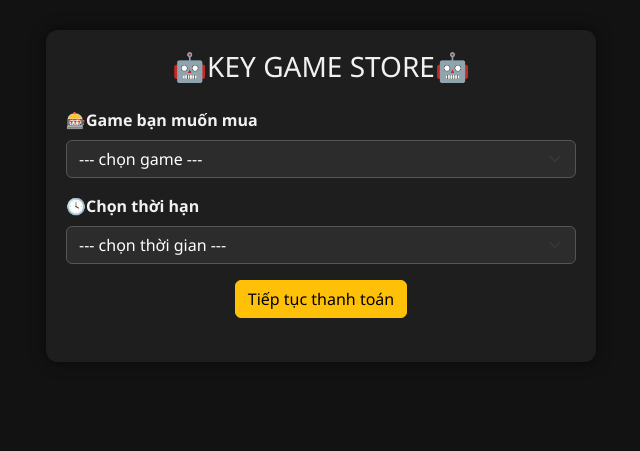
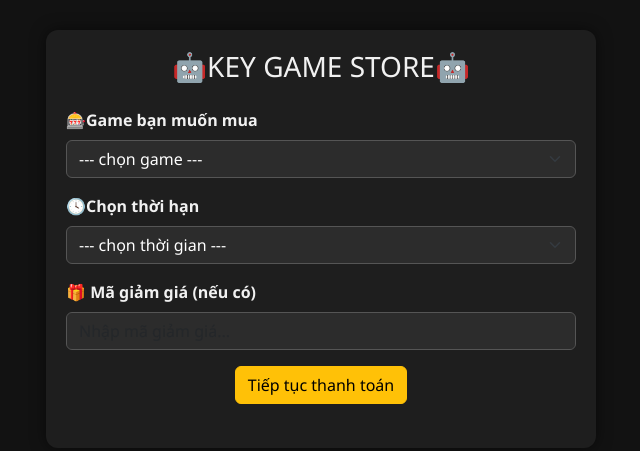
Before and after one commit to khanhh89/wed, a plain HTML site: page index.html in a window 1280 px wide. Shown: the whole page, without its empty margins (319-959 px from the left). Drawn offline with nearby package versions, Linux system fonts and the light colour scheme.

Commit message:
Update index.html

```diff
--- a/index.html
+++ b/index.html
@@ -74,6 +74,11 @@
           <option value="30day">30 ngày - 129.000đ</option>
         </select>
       </div>
+	    <div class="mb-3">
+  <label class="form-label">🎁 Mã giảm giá (nếu có)</label>
+  <input type="text" class="form-control" id="discountCode" placeholder="Nhập mã giảm giá...">
+</div>
+
 
       <div class="mb-4 text-center">
         <button type="button" class="btn btn-warning" onclick="showPaymentInfo()">Tiếp tục thanh toán</button>
```
